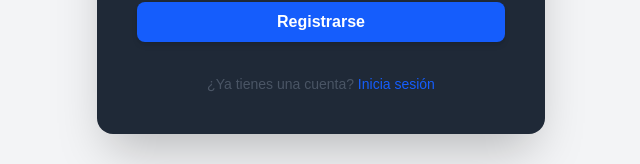
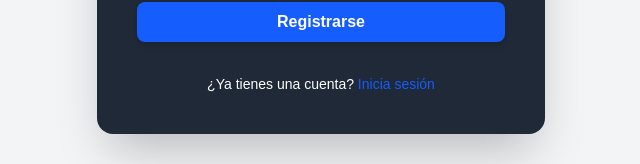
Before and after one commit to PabloToledoBarahona/frontend-app, a Next.js app: page /register in a window 1280 px wide. Shown: the part 597-761 px from the top of the page, without its empty margins (319-959 px from the left). Built offline with nearby package versions, Linux system fonts and the light colour scheme.

Commit message:
RegisterForm UI changes

```diff
--- a/components/Auth/RegisterForm.tsx
+++ b/components/Auth/RegisterForm.tsx
@@ -172,7 +172,7 @@ export default function RegisterForm() {
           error={errors.confirm_password}
         />
         <Button type="submit" label="Registrarse" />
-        <div className="text-center text-sm text-gray-600 mt-4">
+        <div className="text-center text-sm text-white mt-4">
           ¿Ya tienes una cuenta?{" "}
           <a href="/login" className="text-blue-600 hover:underline">
             Inicia sesión
```
